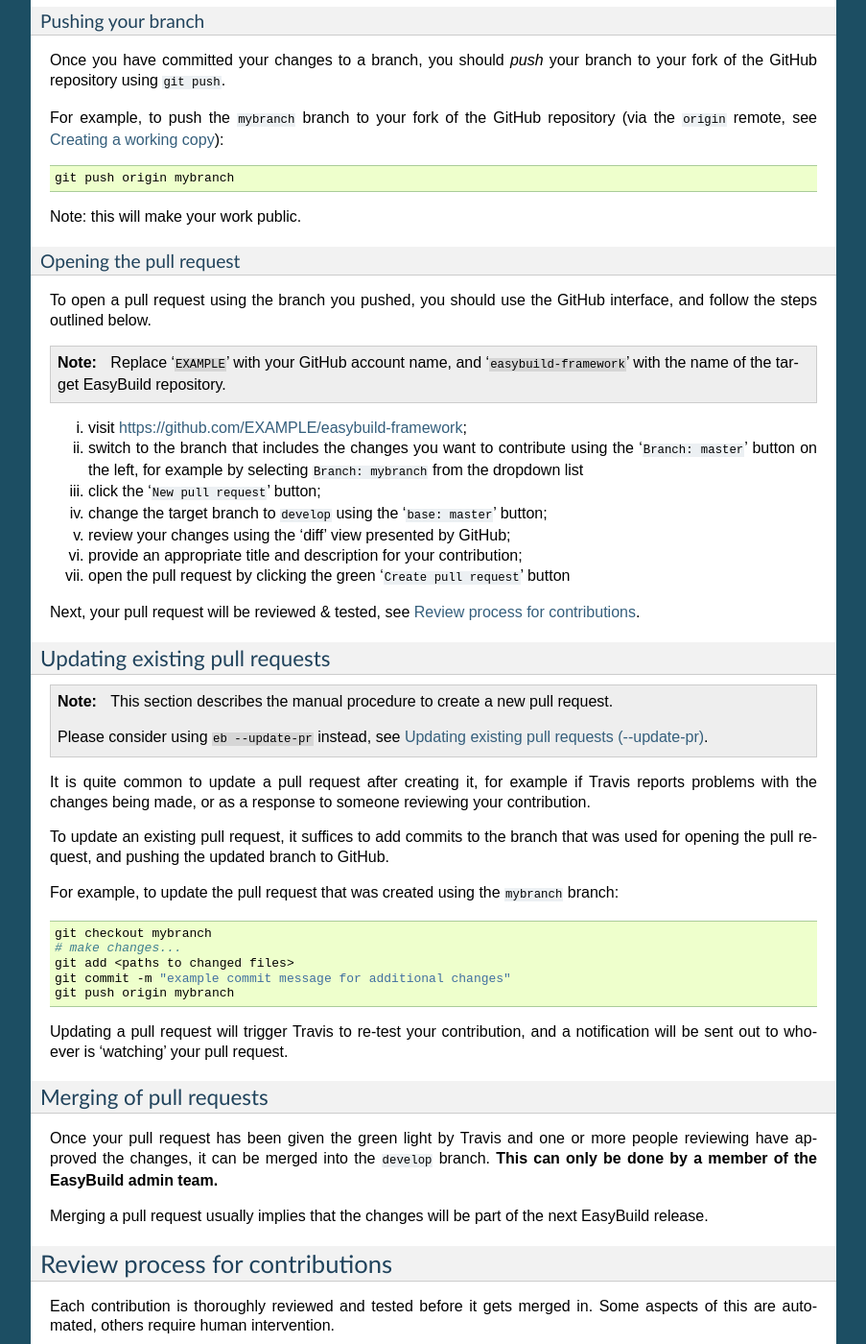
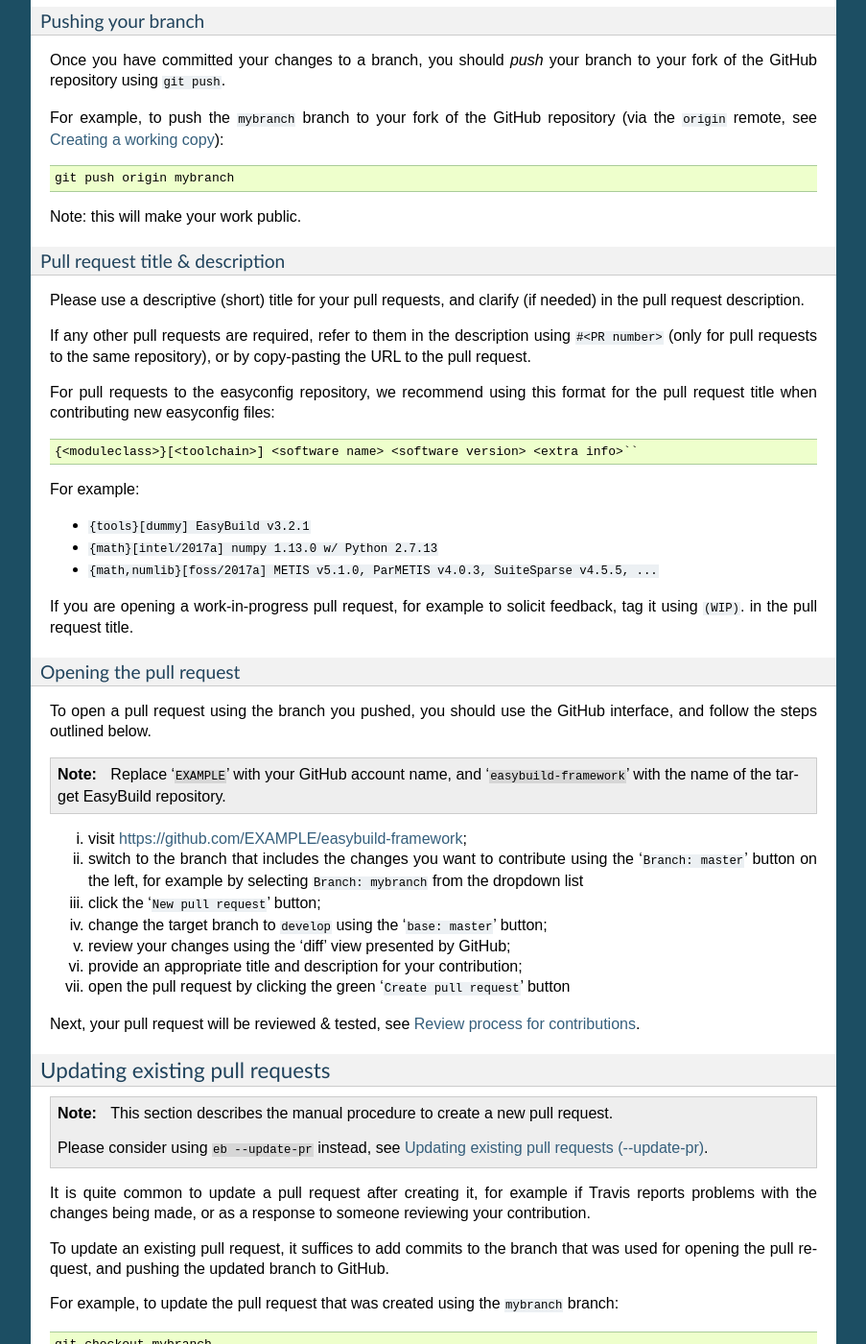
Before and after one commit to easybuilders/easybuild, a Sphinx documentation site: the page built from docs/Contributing.rst, in a window 1280 px wide and 1400 px high, scrolled down 6351 px. Shown: the whole window at 96% size, without its empty margins (198-1101 px from the left). Built offline with Sphinx 7.4.7, drawn with Linux system fonts in a browser that asks for light colours; some of the changed text lies outside the part shown.

Commit message:
dd subsection on PR titles

```diff
--- a/docs/Contributing.rst
+++ b/docs/Contributing.rst
@@ -390,6 +390,30 @@ For example, to push the ``mybranch`` branch to your fork of the GitHub reposito
 Note: this will make your work public.
 
 
+.. _contributing_creating_pull_requests_pr_title:
+
+Pull request title & description
+++++++++++++++++++++++++++++++++
+
+Please use a descriptive (short) title for your pull requests, and clarify (if needed) in the pull request description.
+
+If any other pull requests are required, refer to them in the description using ``#<PR number>`` (only for pull requests
+to the same repository), or by copy-pasting the URL to the pull request.
+
+For pull requests to the easyconfig repository, we recommend using this format for the pull request title
+when contributing new easyconfig files::
+
+  {<moduleclass>}[<toolchain>] <software name> <software version> <extra info>``
+
+For example:
+
+* ``{tools}[dummy] EasyBuild v3.2.1``
+* ``{math}[intel/2017a] numpy 1.13.0 w/ Python 2.7.13``
+* ``{math,numlib}[foss/2017a] METIS v5.1.0, ParMETIS v4.0.3, SuiteSparse v4.5.5, ...``
+
+If you are opening a work-in-progress pull request, for example to solicit feedback, tag it using ``(WIP)``.
+in the pull request title.
+
 .. _contributing_creating_pull_requests_open_pr:
 
 Opening the pull request
@@ -450,7 +474,11 @@ Merging of pull requests
 
 Once your pull request has been given the green light by Travis and one or more
 people reviewing have approved the changes, it can be merged into
-the ``develop`` branch. **This can only be done by a member of the EasyBuild admin team.**
+the ``develop`` branch.
+
+**This can only be done by a member of the EasyBuild maintainers team.
+Only pull requests that meet the requirements are eligible for merging,
+see :ref:`contributing_review_process_pr_requirements`.**
 
 Merging a pull request usually implies that the changes will be part of the next EasyBuild release.
 
```
